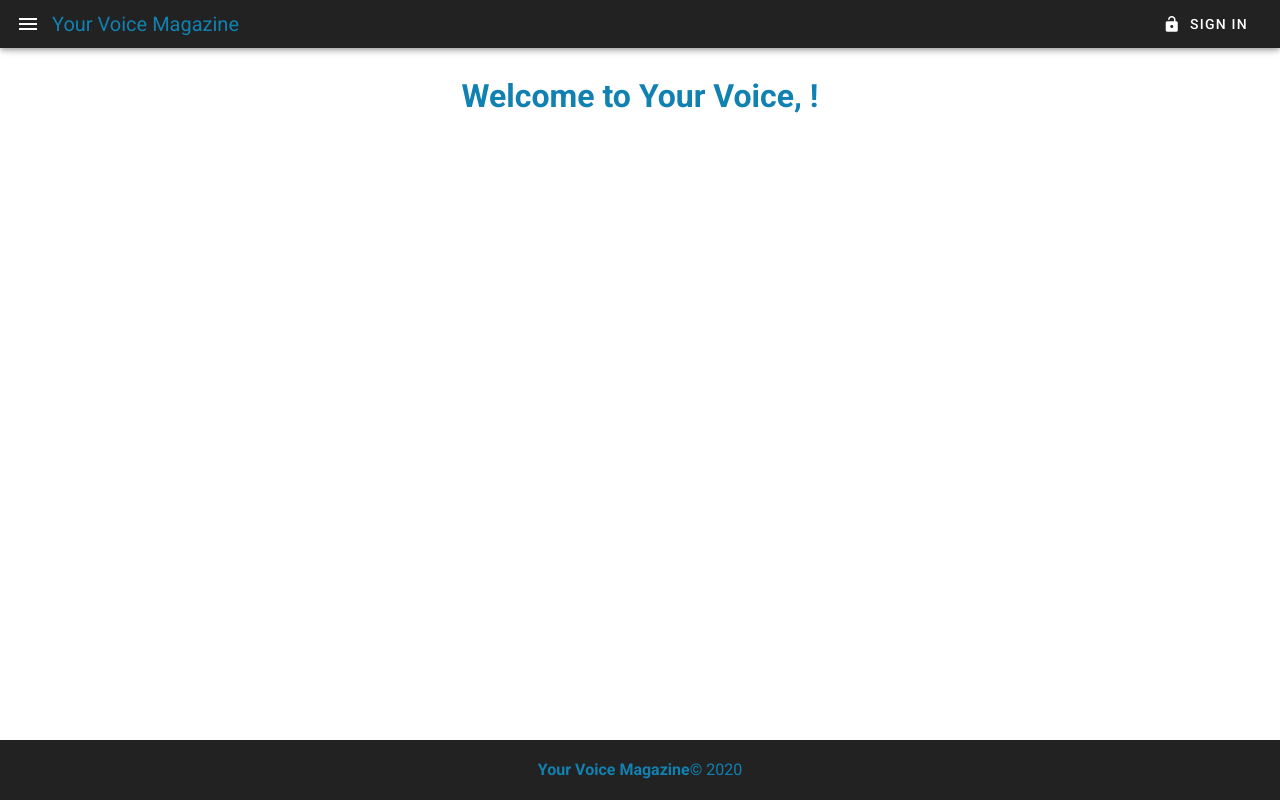
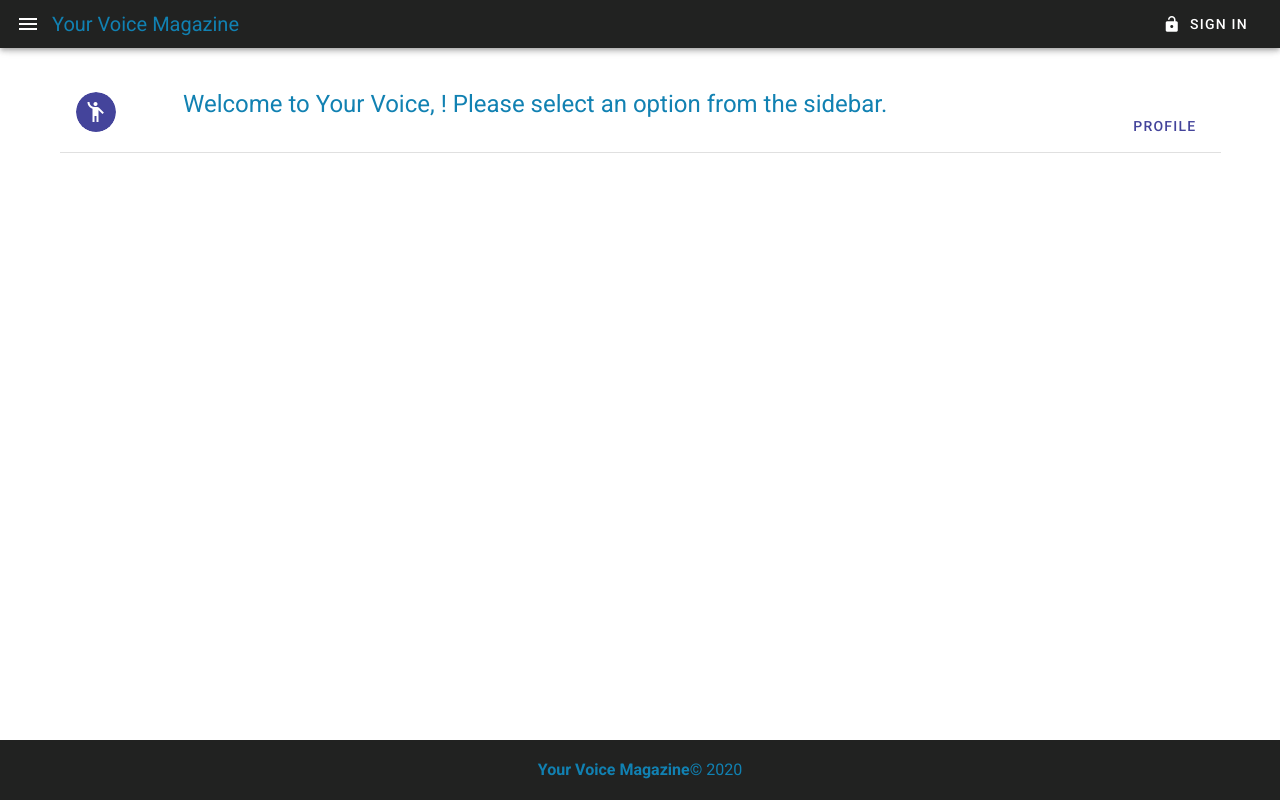
Before and after one commit to EWSD2/your-voice-client, a Nuxt app: page / in a window 1280 px wide. Built offline with nearby package versions, Linux system fonts and the light colour scheme.

Commit message:
EYV-49 personalise welcome message

```diff
--- a/pages/index.vue
+++ b/pages/index.vue
@@ -1,10 +1,37 @@
 <template>
   <v-container text-center>
     <v-row>
-      <v-col>
-        <h1 class="secondary--text">
-          Welcome to Your Voice, {{ user.firstName }}!
-        </h1>
+      <v-col
+        cols="12"
+      >
+        <v-banner
+          two-line
+        >
+          <v-avatar
+            slot="icon"
+            color="accent"
+            size="40"
+          >
+            <v-icon
+              color="white"
+              icon="mdi-human-greeting"
+            >
+              mdi-human-greeting
+            </v-icon>
+          </v-avatar>
+          <p class="headline secondary--text">
+            Welcome to Your Voice, {{ user.firstName }}!
+            Please select an option from the sidebar.
+          </p>
+          <template v-slot:actions>
+            <v-btn
+              text
+              color="accent"
+            >
+              Profile
+            </v-btn>
+          </template>
+        </v-banner>
       </v-col>
     </v-row>
   </v-container>
```
